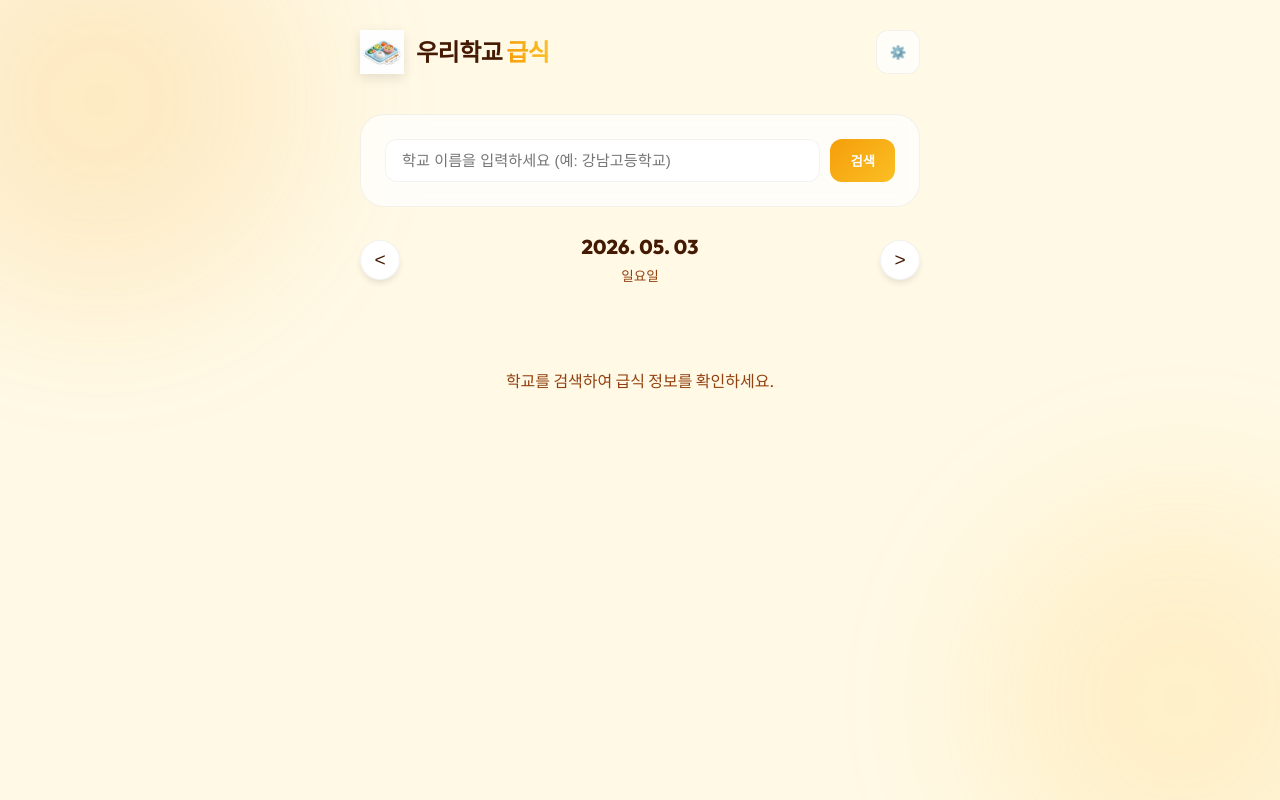
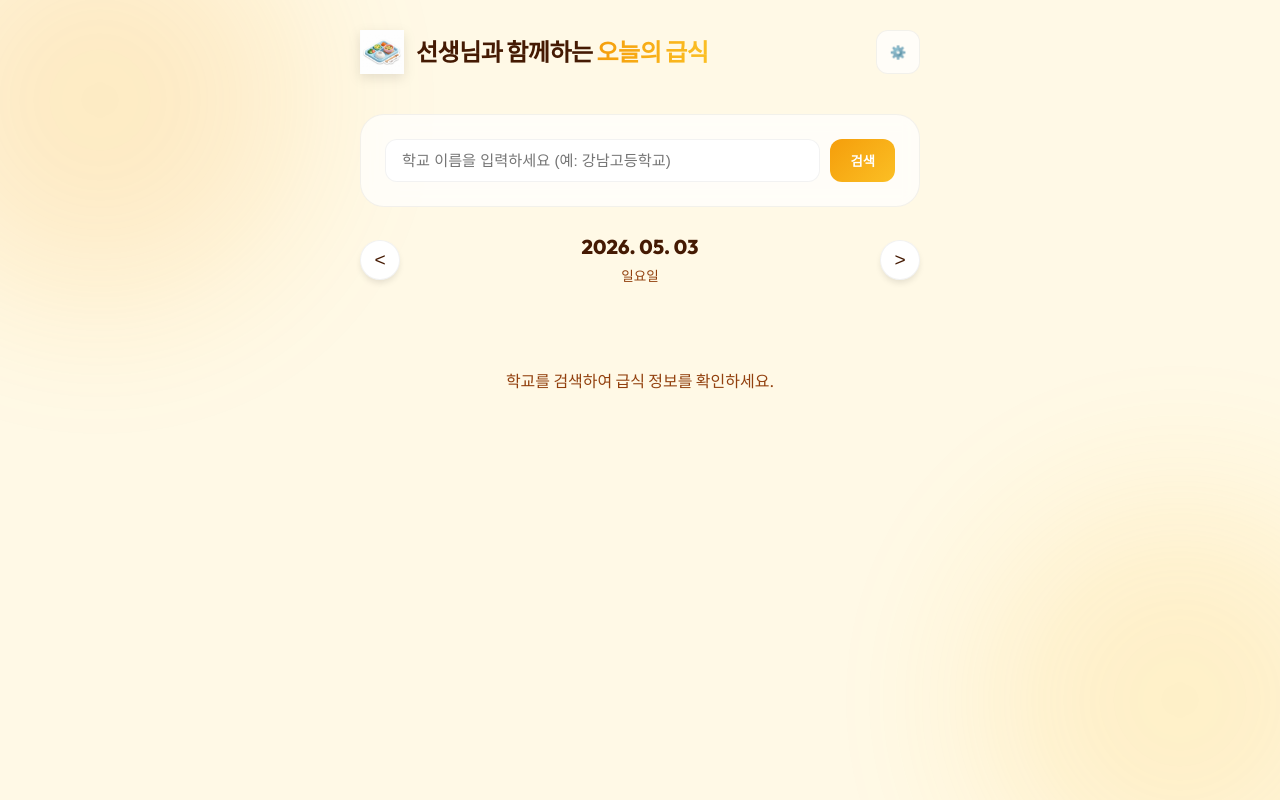
Before and after one commit to kikuka8787/lunchapp, a plain HTML site: page index.html in a window 1280 px wide. Drawn offline with Linux system fonts and the light colour scheme.

Commit message:
제목을 '선생님과 함께하는 오늘의 급식'으로 변경

```diff
--- a/index.html
+++ b/index.html
@@ -3,7 +3,7 @@
 <head>
     <meta charset="UTF-8">
     <meta name="viewport" content="width=device-width, initial-scale=1.0">
-    <title>우리학교 급식 | 스마트 급식 알림이</title>
+    <title>선생님과 함께하는 오늘의 급식 | 스마트 급식 알림이</title>
     <meta name="description" content="나이스 API를 사용한 학교 급식 정보 및 알러지 강조 서비스">
     <link rel="stylesheet" href="style.css">
     <link rel="preconnect" href="https://fonts.googleapis.com">
@@ -19,7 +19,7 @@
         <header>
             <div class="logo">
                 <img src="icon.png" alt="식판 아이콘" class="logo-img">
-                <h1>우리학교 <span>급식</span></h1>
+                <h1>선생님과 함께하는 <span>오늘의 급식</span></h1>
             </div>
             <button id="toggle-settings" class="icon-btn" title="알러지 설정">
                 <span class="icon">⚙️</span>
```
